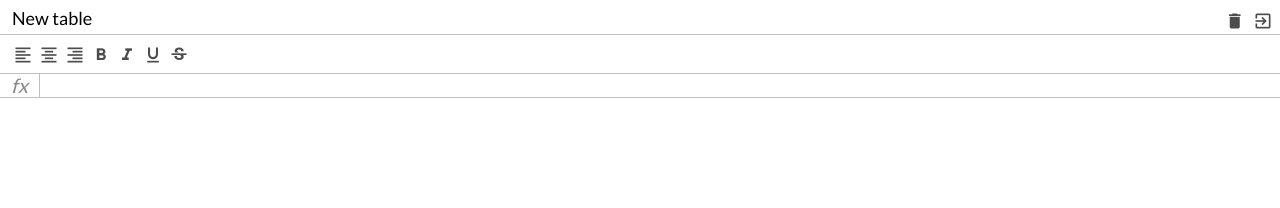
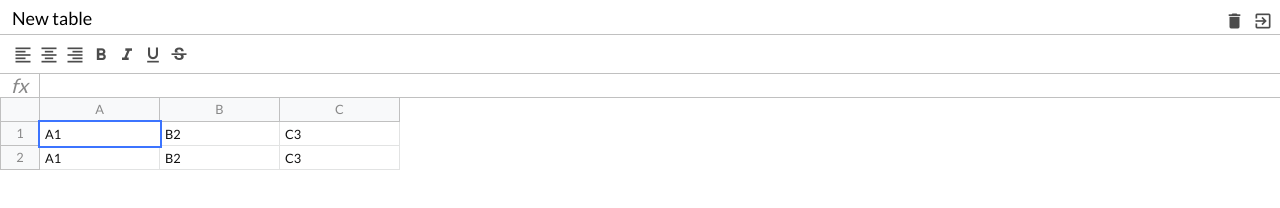
Before and after one commit to Darkzarich/sheets-project-training, a website built with webpack: page src/index.html in a window 1280 px wide. Built offline with nearby package versions, Linux system fonts and the light colour scheme.

Commit message:
make table & cells markup & styles

```diff
--- a/src/index.html
+++ b/src/index.html
@@ -72,7 +72,54 @@
         <div class="c-sheets-formula__input" contenteditable spellcheck="false"></div>
       </div>
       <div class="c-sheets-table">
+        <div class="c-sheets-table__row">
+          <div class="c-sheets-table__row-info">
 
+          </div>
+          <div class="c-sheets-table__row-data">
+            <div class="c-sheets-table__col">
+              A
+            </div>
+            <div class="c-sheets-table__col">
+              B
+            </div>
+            <div class="c-sheets-table__col">
+              C
+            </div>
+          </div>
+        </div>
+        <div class="c-sheets-table__row">
+          <div class="c-sheets-table__row-info">
+            1
+          </div>
+          <div class="c-sheets-table__row-data">
+            <div class="c-sheets-table__cell c-sheets-table__cell--selected" contenteditable>
+A1
+            </div>
+            <div class="c-sheets-table__cell" contenteditable>
+B2
+            </div>
+            <div class="c-sheets-table__cell" contenteditable>
+C3
+            </div>
+          </div>
+        </div>
+        <div class="c-sheets-table__row">
+          <div class="c-sheets-table__row-info">
+            2
+          </div>
+          <div class="c-sheets-table__row-data">
+            <div class="c-sheets-table__cell" contenteditable>
+A1
+            </div>
+            <div class="c-sheets-table__cell" contenteditable>
+B2
+            </div>
+            <div class="c-sheets-table__cell" contenteditable>
+C3
+            </div>
+          </div>
+        </div>
       </div>
     </div>
   </div>
--- a/src/scss/_variables.scss
+++ b/src/scss/_variables.scss
@@ -3,3 +3,5 @@ $border-color: #c0c0c0;
 $toolbar-height: 40px;
 $formula-height: 24px;
 $info-cell-width: 40px;
+$cell-width: 120px;
+$row-height: 24px;
--- a/src/scss/components/table.scss
+++ b/src/scss/components/table.scss
@@ -2,5 +2,64 @@
 @import '../variables';
 
 .c-sheets-table {
+  position: absolute;
+  left: 0;
+  right: 0;
+  top: $header-height + $toolbar-height + $formula-height;
+  overflow-x: auto;
+  padding-bottom: 2px;
 
+  &__row {
+    display: flex;
+    flex-direction: row;
+    min-height: 20px;
+    height: $row-height;
+  }
+
+  &__row-info {
+    display: flex;
+    justify-content: center;
+    align-items: center;
+    min-width: $info-cell-width;
+    height: 100%;
+    border: 1px solid $border-color;
+    border-top: none;
+    background: #f8f9fa;
+  }
+
+  &__col {
+    display: flex;
+    justify-content: center;
+    align-items: center;
+    background: #f8f9fa;
+    min-width: 40px;
+    width: $cell-width;
+    border: 1px solid $border-color;
+    border-top: none;
+    border-left: none;
+    height: 100%;
+  }
+
+  &__row-data {
+    display: flex;
+  }
+
+  &__cell {
+    min-width: 40px;
+    padding: 5px;
+    width: $cell-width;
+    height: 100%;
+    border: 1px solid #e2e3e3;
+    border-top: none;
+    border-left: none;
+    color: #111;
+    white-space: nowrap;
+    outline: none;
+
+    &--selected {
+      border: none;
+      outline: 2px solid #3c74ff;
+      z-index: 2;
+    }
+  }
 }
--- a/src/scss/index.scss
+++ b/src/scss/index.scss
@@ -20,4 +20,7 @@ body {
 .l-sheets {
   position: relative;
   color: #888;
+  height: 100%;
+  max-width: 100%;
+  font-size: .8rem;
 }
--- a/webpack.config.js
+++ b/webpack.config.js
@@ -29,7 +29,7 @@ module.exports = {
   devtool: isDev ? 'source-map' : false,
   devServer: {
     port: 8080,
-    hot: false,
+    hot: isDev,
     watchFiles: 'src/index.html',
   },
   plugins: [
```
